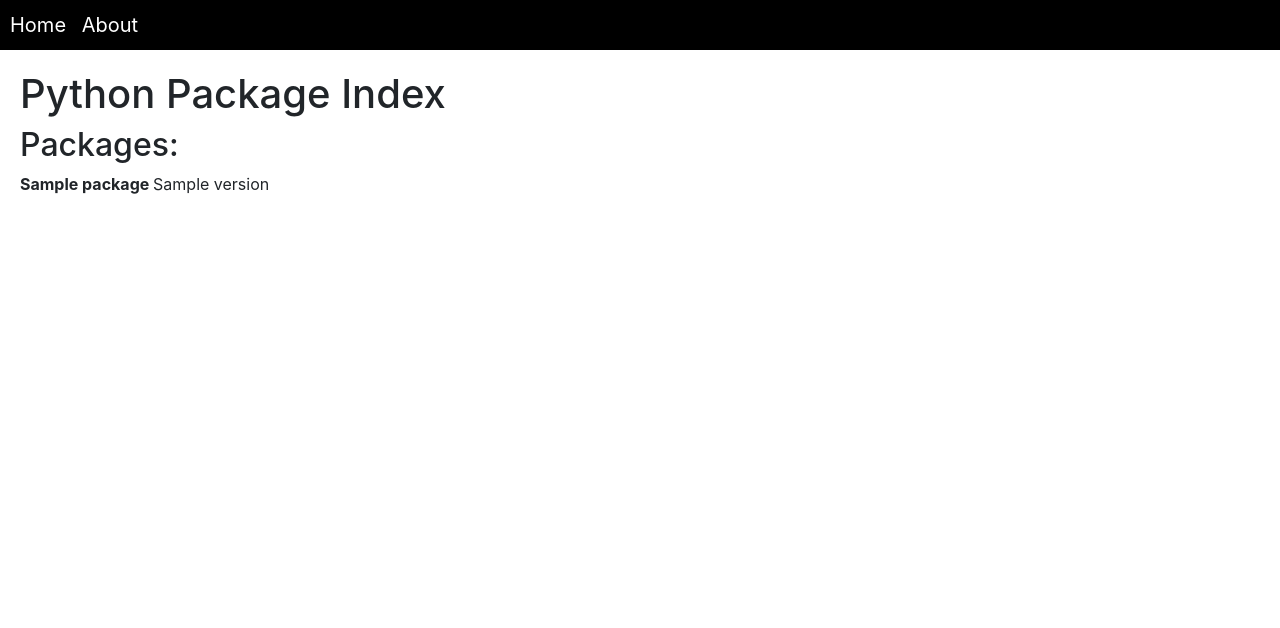
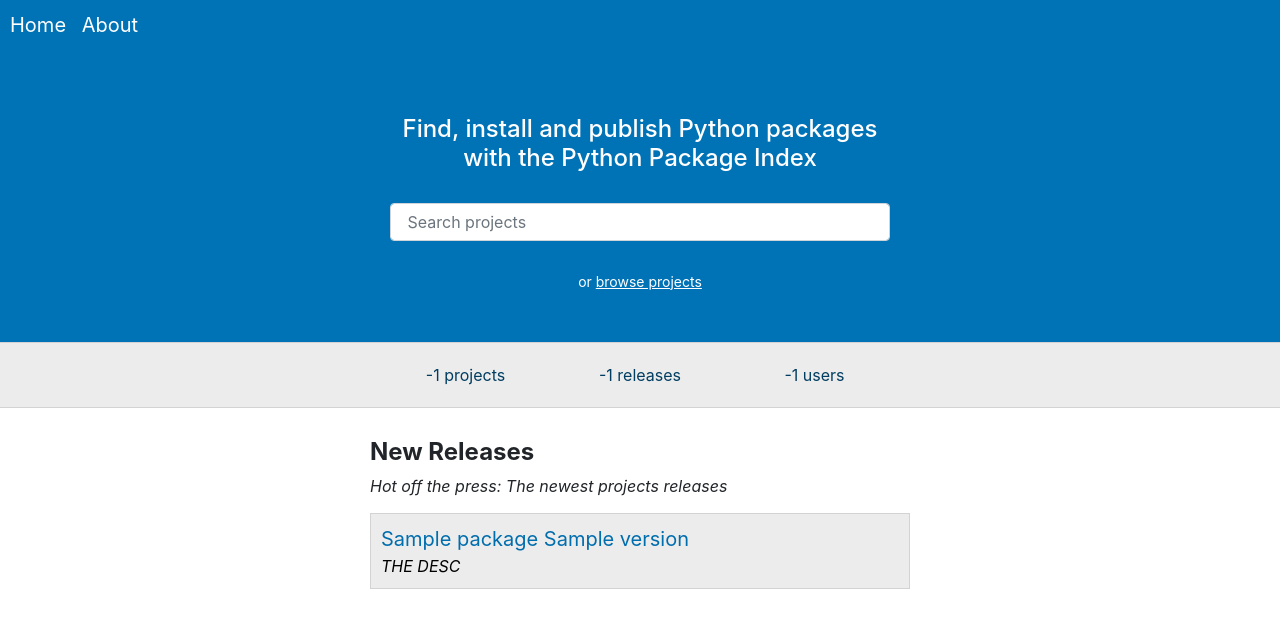
Before and after one commit to asherdiamant/web_apps, a Flask app: template templates/home/index.html in a window 1280 px wide. Shown: the top 628 px of the page. Run offline with Flask 2, Linux system fonts and the light colour scheme; the template is opened without the code that fills it: most values are stand-ins (such as "Sample title", 1, 10 or a date in 2020); some libraries are stand-ins or nearby versions.

Commit message:
Styling done. Before CMS

```diff
--- a/static/css/site.css
+++ b/static/css/site.css
@@ -1,19 +1,91 @@
-.title {
-    font-weight: bold;
-}
 
 .main_content {
-    padding: 20px;
+    padding: 0px;
+    margin: 0px;
 }
 
 nav {
-    background-color: #000;
+    background-color: #0073b7;
     padding: 10px;
     font-size: 20px;
     color: white;
+    height: 65px;
 }
 
 nav > a {
     color: white;
     margin-right: 10px;
 }
+
+.hero {
+    background-color: #0073b7;
+    color: white;
+    font-size: 14px;
+    padding: 50px 0px;
+    text-align: center;
+}
+
+.hero h1 {
+    font-size: 24px;
+    margin-bottom: 30px;
+}
+
+.hero > a {
+    color: white;
+    text-decoration: underline;
+}
+
+.hero-inner {
+    max-width: 500px;
+    margin-left: auto;
+    margin-right: auto;
+    margin-bottom: 30px;
+}
+
+.pypi-stats {
+    padding: 10px 0px;
+    background-color: #ececec;
+    text-align: center;
+    border-bottom: 1px solid #d3d3d3;
+    border-top: 1px solid #d3d3d3;
+    margin-bottom: 30px;
+}
+.pypi-stats .stat {
+    display: inline-block;
+    min-width: 170px;
+    padding: 10px;
+    font-size: 16px;
+    color: #003d61;
+}
+
+.project-list .subtitle {
+    font-style: italic;
+}
+
+.project-list h2 {
+    font-size: 24px;
+    font-weight: bold;
+}
+
+.project-list .project {
+    border: 1px solid #d3d3d3;
+    padding: 10px;
+    background-color: #ececec;
+    min-height: 45px;
+    margin-top: 15px;
+    color: black;
+    margin-bottom: 15px;
+}
+
+.project-list .project .title{
+    font-size: 20px;
+}
+
+.project-list .project a {
+    color: #006dad;
+}
+.project-list .project .desc{
+    font-size: 16px;
+    font-weight: normal;
+    font-style: italic;
+}
--- a/templates/home/index.html
+++ b/templates/home/index.html
@@ -1,19 +1,43 @@
 {%  extends "shared/_layout.html" %}
 {%  block main_content %}
 
-    <h1>Python Package Index</h1>
+    <div class="hero">
+        <div class="hero-inner">
+            <h1>Find, install and publish Python packages with the Python Package Index</h1>
+            <input type="text" placeholder=" Search projects" class="form-control">
+        </div>
 
-    <h2>Packages:</h2>
-    {% for p in packages %}
-    <div>
-        <span class="title">
-            {{p.name}}
-        </span>
-        <span class="version">
-            {{p.version}}
-        </span>
+        or <a href="#">browse projects</a>
+    </div>
 
+    <div class="pypi-stats">
+        <div class="stat">-1 projects</div>
+        <div class="stat">-1 releases</div>
+        <div class="stat">-1 users</div>
     </div>
-    {% endfor %}
 
+    <div class="container project-list">
+        <div class="row">
+            <div class="col-md-3"></div>
+                <div class="col-md-6">
+                    <h2>New Releases</h2>
+
+                    <div class="subtitle">
+                        Hot off the press: The newest projects releases
+                    </div>
+
+                    {% for p in packages %}
+                    <div class="project">
+                        <div class="title">
+                            <a href="#">{{ p.name }} {{ p.version }}</a>
+                            <div class="desc">
+                                THE DESC
+                            </div>
+                        </div>
+                    </div>
+                    {% endfor %}
+                </div>
+            <div class="col-md-3"></div>
+        </div>
+    </div>
 {%  endblock %}
```
Also changed, not shown: views/account_views.py (line endings or trailing spaces).
